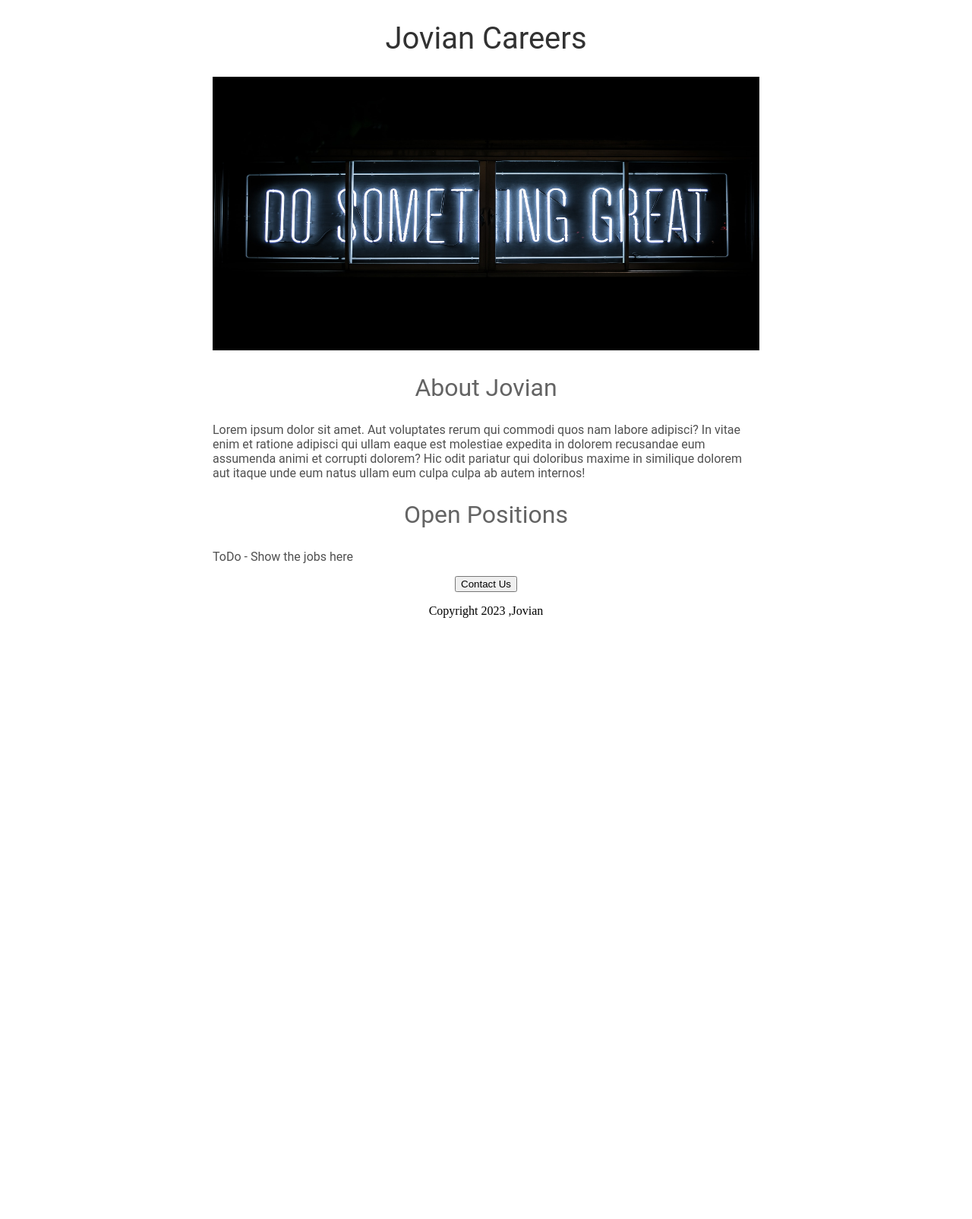
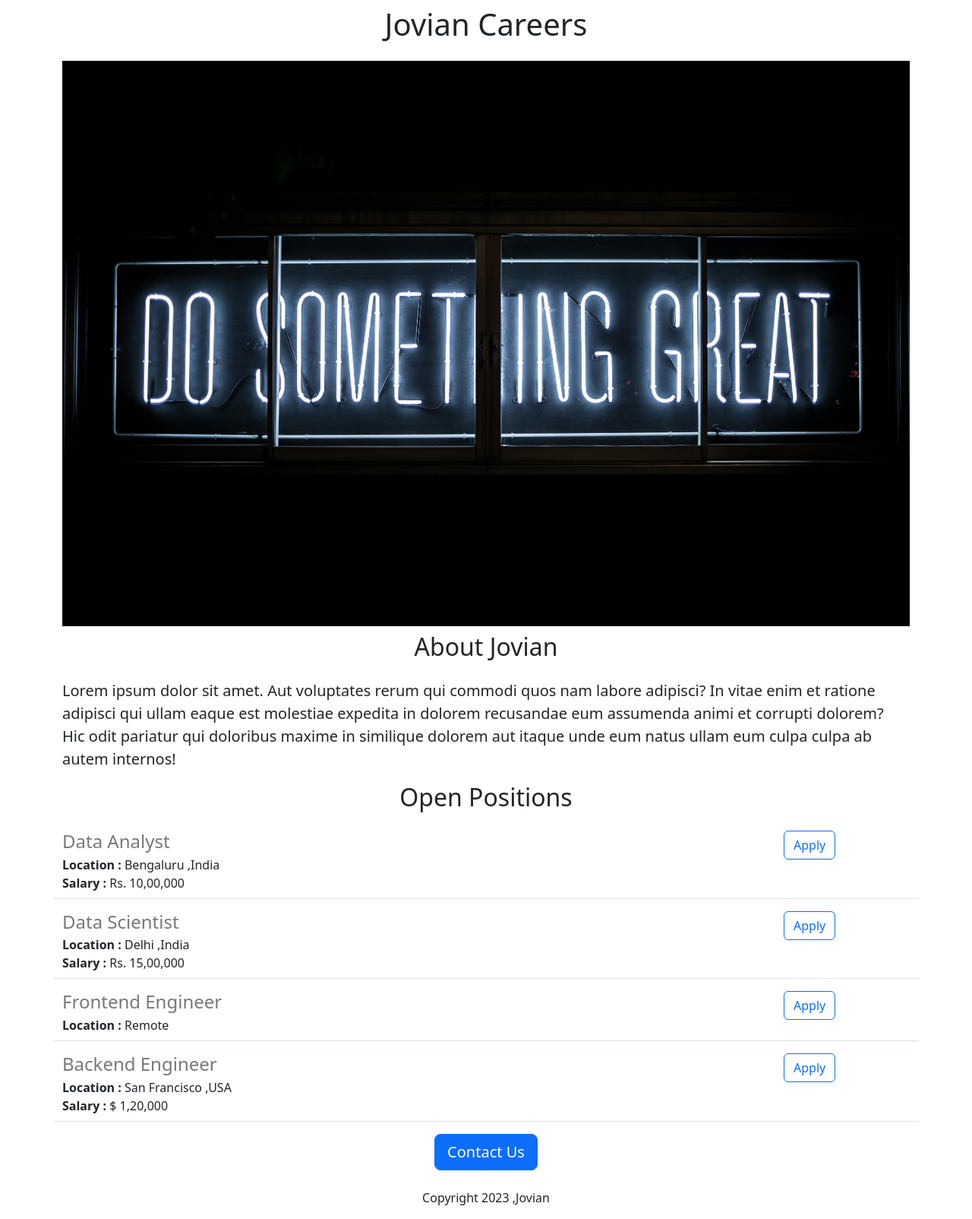
Before and after one commit to DigvijayWagh22/jovian-careers--website, a Flask app: page / in a window 1280 px wide. Shown: the whole page at 76% size. Before the commit the page ends 813 px from the top, so only its background shows below. Run offline with Flask 2, Linux system fonts and the light colour scheme.

Commit message:
Added dynamic data ,api and route

```diff
--- a/app.py
+++ b/app.py
@@ -1,10 +1,40 @@
-from flask import Flask, render_template
+from flask import Flask, render_template, jsonify
 
 app=Flask(__name__)
+
+JOBS = [
+  {
+    'id':1,
+    'title':'Data Analyst',
+    'location':'Bengaluru ,India',
+    'salary': 'Rs. 10,00,000'
+  },
+  {
+    'id':2,
+    'title':'Data Scientist',
+    'location':'Delhi ,India',
+    'salary': 'Rs. 15,00,000'
+  },
+  {
+    'id':3,
+    'title':'Frontend Engineer',
+    'location':'Remote',
+
+  },
+  {
+    'id':4,
+    'title':'Backend Engineer',
+    'location':'San Francisco ,USA',
+    'salary': '$ 1,20,000'
+  }
+]
 @app.route("/")
-def hello_world():
-   return render_template('home.html')
+def hello_jovian():
+   return render_template('home.html',jobs=JOBS,company_name='Jovian')
 
-print("Hello world")
+
+@app.route("/api/jobs")
+def list_jobs():
+   return jsonify(JOBS)
 if __name__=="__main__":
  app.run(host='0.0.0.0',debug=True)
--- a/templates/home.html
+++ b/templates/home.html
@@ -2,49 +2,27 @@
 <html>
   <head>
     <title>Jovian Careers</title>
-    <style>
-       h1{
-         font-size:40px;
-         font-family:Roboto ;
-         font-weight:normal;
-         color:rgb(50,50,50);
-         text-align :center;;
-       }
-      #banner {
-        width: 100%;
-        height:360px;
-        object: fit cover;;
-      }
-      h2{
-        font-size:32px;
-         font-family:Roboto ;
-         font-weight:normal;
-         color:rgb(100,100,100);
-         text-align :center;;
-      }
+    <meta charset="utf-8">
+    <meta name="viewport" content="width=device-width, initial-scale=1">
+     <link href="https://cdn.jsdelivr.net/npm/bootstrap@5.3.0-alpha1/dist/css/bootstrap.min.css" rel="stylesheet" integrity="sha384-GLhlTQ8iRABdZLl6O3oVMWSktQOp6b7In1Zl3/Jr59b6EGGoI1aFkw7cmDA6j6gD" crossorigin="anonymous">
 
-      #container {
-        max-width:720px;
-        margin : 0 auto;
-      }
-        .bodytext{
-          font-family :Roboto;;
-        color: rgb(80,80,80);
-        }
-    </style>
   </head>
 
   <body>
-    <div id="container">
-    <h1>Jovian Careers</h1>
-    <img id="banner" src="https://jovian-careers-website.digvijay2010.repl.co/static/Banner.jpeg.jpg" height=320 >
-    <h2>About Jovian</h2>
-     <p class="bodytext">Lorem ipsum dolor sit amet. Aut voluptates rerum qui commodi quos nam labore adipisci? In vitae enim et ratione adipisci qui ullam eaque est molestiae expedita in dolorem recusandae eum assumenda animi et corrupti dolorem? Hic odit pariatur qui doloribus maxime in similique dolorem aut itaque unde eum natus ullam eum culpa culpa ab autem internos! </p>
-    <h2>Open Positions</h2>
-    <p class="bodytext">ToDo - Show the jobs here </p>
-    <div style="text-align:center";>
-      <button>Contact Us</button>
-      <p>Copyright 2023 ,Jovian</p>
+    <div class="container">
+    <h1 class="text-center mt-2 mb-4">{{company_name}} Careers</h1>
+    <img class="img-fluid" id="banner" src="https://jovian-careers-website.digvijay2010.repl.co/static/Banner.jpeg.jpg" height=320 >
+    <h2 class="text-center  mt-2 mb-4">About Jovian</h2>
+     <p class="lead">Lorem ipsum dolor sit amet. Aut voluptates rerum qui commodi quos nam labore adipisci? In vitae enim et ratione adipisci qui ullam eaque est molestiae expedita in dolorem recusandae eum assumenda animi et corrupti dolorem? Hic odit pariatur qui doloribus maxime in similique dolorem aut itaque unde eum natus ullam eum culpa culpa ab autem internos! </p>
+    <h2 class="text-center  mt-2 mb-4">Open Positions</h2>
+    <div>
+        {% for job in jobs %}
+           {% include 'jobitem.html' %}
+        {% endfor %}
+    </div>
+    <div class="text-center">
+      <button class="btn btn-primary btn-lg">Contact Us</button>
+      <p class="mt-4">Copyright 2023 ,Jovian</p>
     </div>
       </div>
   </body>
--- /dev/null
+++ b/templates/jobitem.html
@@ -0,0 +1,18 @@
+<div class= 'border-bottom row'style="margin-bottom:16px; padding-bottom:8px;">
+  <div class="col-10">
+     <h4 style="color:rgb(120,120,120); margin-bottom:4px;">
+       {{job['title']}}
+     </h4>
+     <div>
+         <b>Location : </b>  {{job['location']}}
+     </div>
+     {% if 'salary' in job %}
+     <div>
+         <b>Salary : </b>{{job['salary']}}
+     </div>
+     {% endif %}
+  </div>
+  <div class="col-2">
+    <button type="button" class="btn btn-outline-primary float-right align-middle">Apply</button>
+  </div>
+</div>
```
Also changed, not shown: 1 other file.
